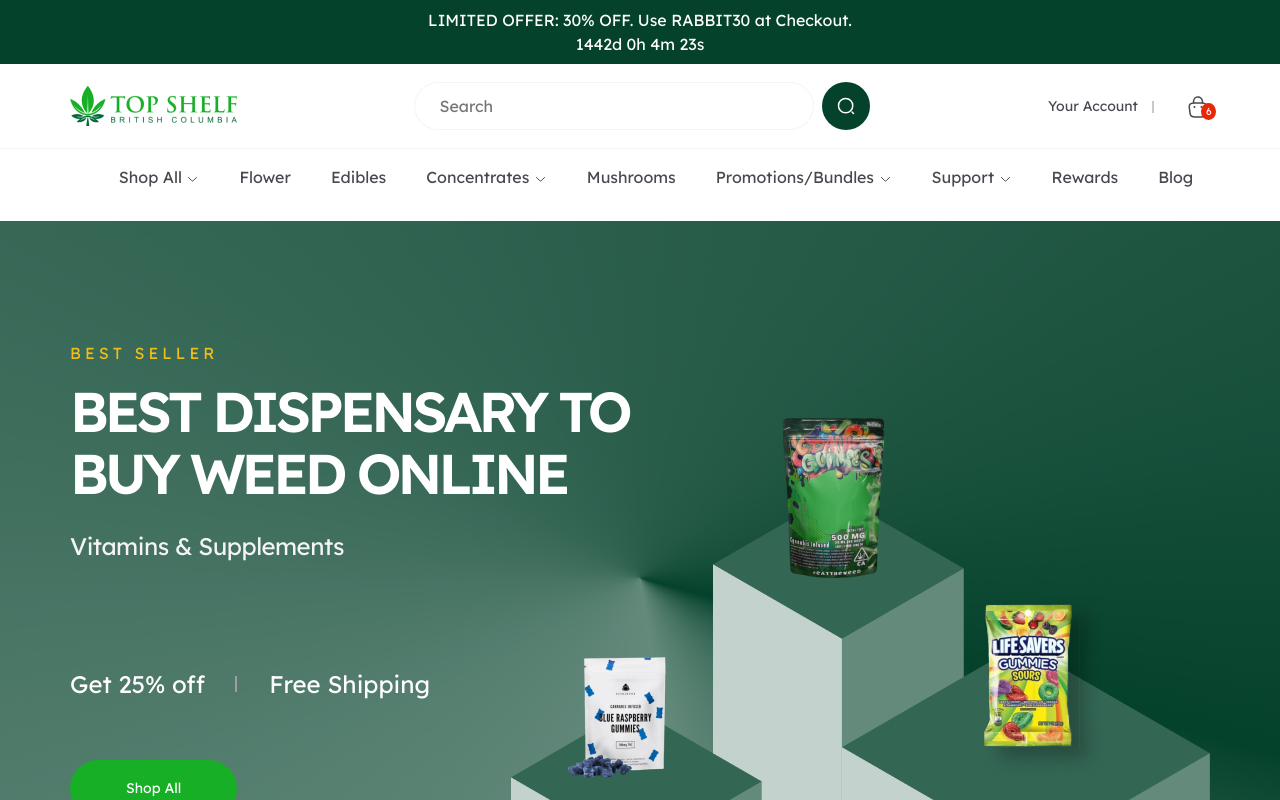
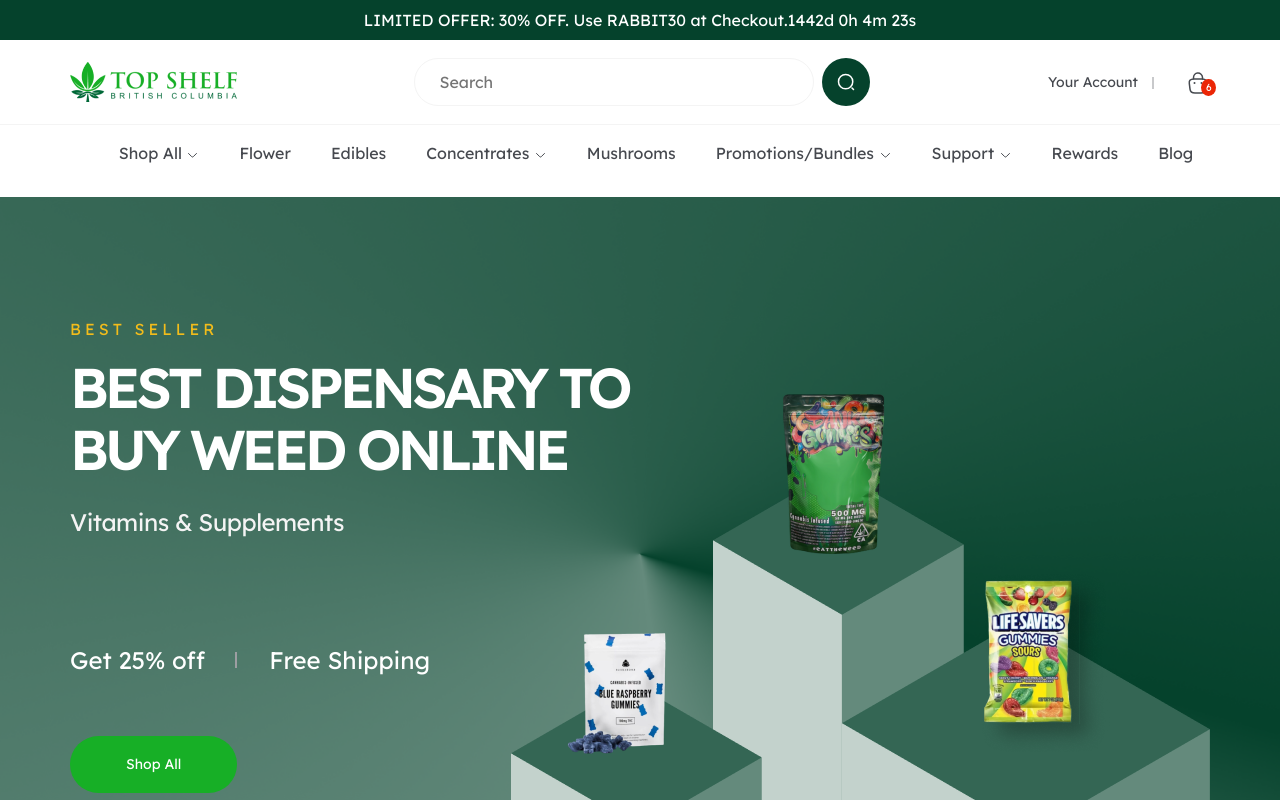
Before and after one commit to ah-sultan/topshelf, a React (Create React App) app: page / in a window 1280 px wide. Shown: the top 800 px of the page. Built offline with nearby package versions, Linux system fonts and the light colour scheme.

Commit message:
Update Notification.jsx

```diff
--- a/src/component/notification/Notification.jsx
+++ b/src/component/notification/Notification.jsx
@@ -39,8 +39,9 @@
   return (
     <>
       <div className=" notification text-center bg--secondary text-white pt-8 pb-8">
-        <p>LIMITED OFFER: 30% OFF. Use RABBIT30 at Checkout. <span id="demo"></span></p>
+        <p>LIMITED OFFER: 30% OFF. Use RABBIT30 at Checkout.
         <span>{countDown}</span>
+</p>
       </div>
     </>
   )
```
